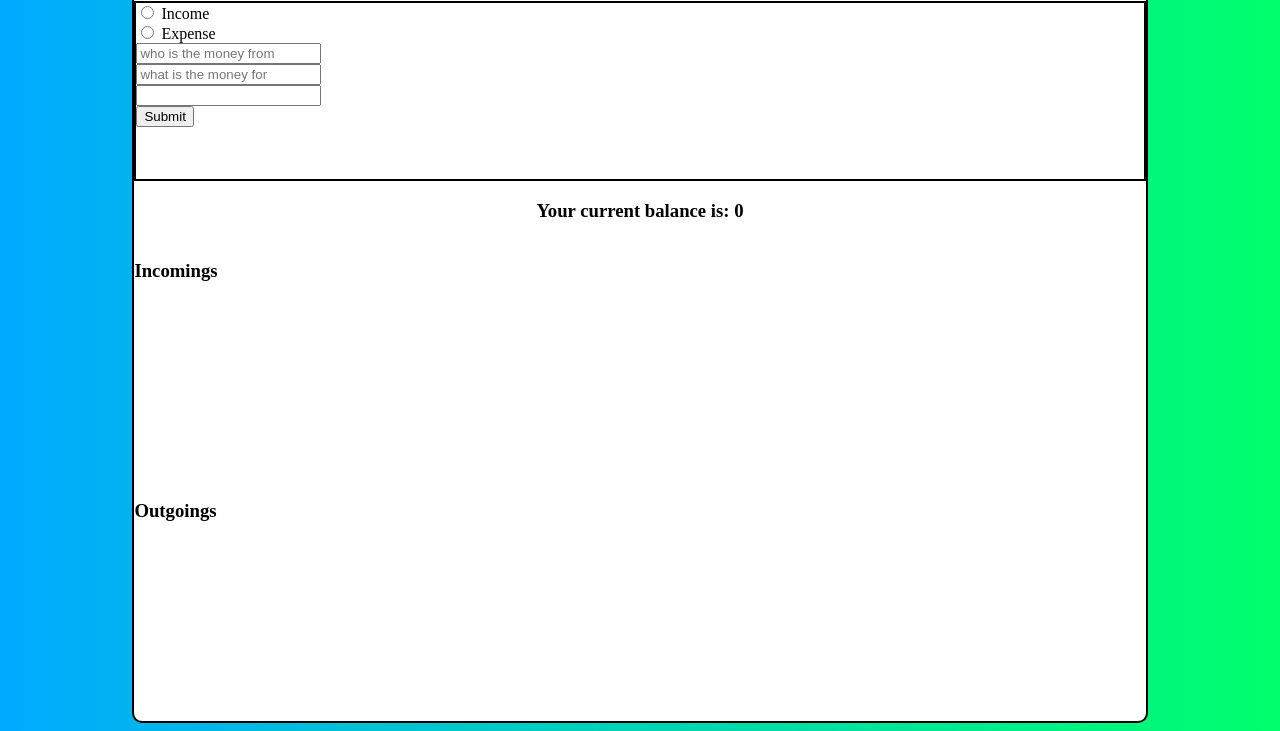
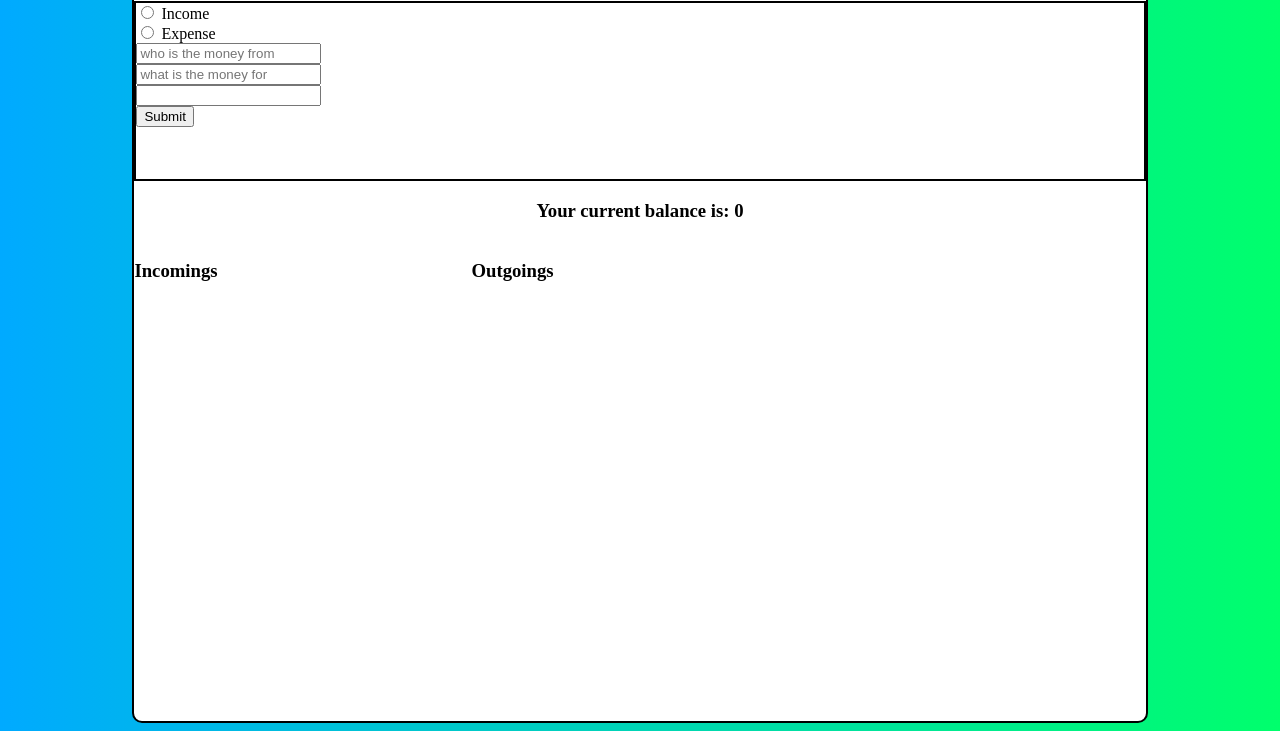
Before and after one commit to gareth-robinson865/expense-tracker, a plain HTML site: page index.html in a window 1280 px wide. Shown: the part 89-820 px from the top of the page. Drawn offline with Linux system fonts and the light colour scheme.

Commit message:
grid layout for the display section created

```diff
--- a/index.css
+++ b/index.css
@@ -44,4 +44,6 @@ body {
     grid-row: 4 / 5;
     grid-column: 1 / 4;
     display: grid;
+    grid-template-columns: repeat(3, 1fr);
+    grid-template-rows: .25fr 1.75fr;
 }
```
